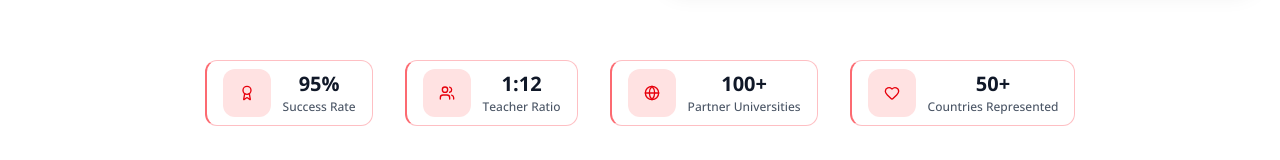
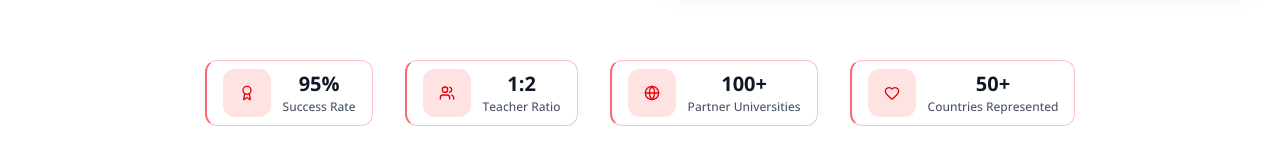
Before and after one commit to code-savan/colleges, a Next.js app: page /about in a window 1280 px wide. Shown: the part 612-772 px from the top of the page. Built offline with nearby package versions, Linux system fonts and the light colour scheme.

Commit message:
updateed ratio on about page

```diff
--- a/app/about/page.jsx
+++ b/app/about/page.jsx
@@ -10,7 +10,7 @@ import Footer from '../Footer'
 
 const stats = [
   { value: "95%", label: "Success Rate", icon: Award },
-  { value: "1:12", label: "Teacher Ratio", icon: Users },
+  { value: "1:2", label: "Teacher Ratio", icon: Users },
   { value: "100+", label: "Partner Universities", icon: Globe },
   { value: "50+", label: "Countries Represented", icon: Heart }
 ]
```
